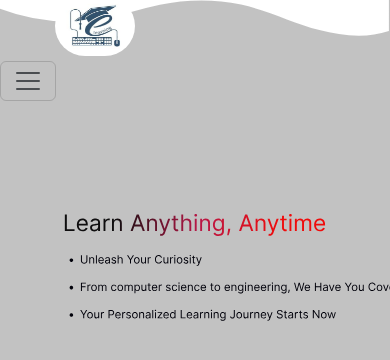
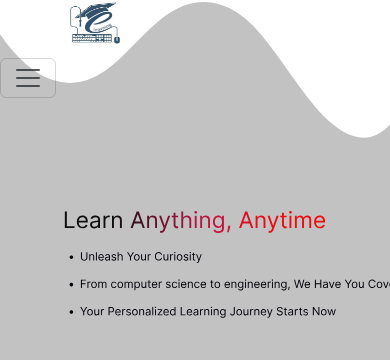
Before and after one commit to Red-stevo/E-LearningHub, a React (Vite) app in the folder student-learning-assistant/: page / in a window 390 px wide. Shown: the top 360 px of the page. Built offline with nearby package versions, Linux system fonts and the light colour scheme; a web font is replaced by a local one.

Commit message:
Commit message >>>>> working on the home page responsiveness <<<<<

```diff
--- a/student-learning-assistant/src/AppPages/RoutedPages/IndexPage.jsx
+++ b/student-learning-assistant/src/AppPages/RoutedPages/IndexPage.jsx
@@ -49,6 +49,15 @@ export const IndexPage = () => {
                         className="shape-fill"></path>
                 </svg>
             </div>
+
+            <div className="custom-shape-divider-top-1718536910">
+                <svg data-name="Layer 1" xmlns="http://www.w3.org/2000/svg" viewBox="0 0 1200 120"
+                     preserveAspectRatio="none">
+                    <path
+                        d="M321.39,56.44c58-10.79,114.16-30.13,172-41.86,82.39-16.72,168.19-17.73,250.45-.39C823.78,31,906.67,72,985.66,92.83c70.05,18.48,146.53,26.09,214.34,3V0H0V27.35A600.21,600.21,0,0,0,321.39,56.44Z"
+                        className="shape-fill"></path>
+                </svg>
+            </div>
         </div>
     );
 }
--- a/student-learning-assistant/src/AppPages/Styles/HomePageStyles.css
+++ b/student-learning-assistant/src/AppPages/Styles/HomePageStyles.css
@@ -104,9 +104,39 @@
     .main-text {
         margin-left: 50px;
         width: 52%;
+    }
 
+    #logo{
+        margin-top: -20px;
     }
+
+    #nav-image {
+        border-radius: 70px;
+    }
+
+    .home-nav{
+        gap: 60%;
+    }
+
+    .custom-shape-divider-top svg {
+        position: relative;
+        display: block;
+        width: calc(97% + 30px);
+        height: 100%;
+    }
+
 }
+
+@media only screen and (min-width: 931px) {
+     .custom-shape-divider-top-1718536910 {
+        display: none;
+     }
+
+     .custom-shape-divider-top-1718536910 svg {
+         display: none;
+     }
+}
+
 
 @media only screen and (max-width: 1000px) {
 
@@ -114,21 +144,6 @@
         margin-left: 20px;
         padding: 0;
         width: 60%;
-
-    }
-}
-
-@media only screen and (max-width: 1000px) {
-
-    .main-text {
-        margin-left:0;
-        padding: 0;
-        width: 50%;
-
-    }
-
-    .home-design {
-        width: 50%;
     }
 }
 
@@ -147,7 +162,46 @@
     .home-design {
         width: 45%;
         margin-left: 5%;
+        margin-top: 70px;
     }
+
+    #nav-image {
+        border-radius: 60px;
+    }
+
+    .home-nav{
+        gap: 56%;
+    }
+
+    .custom-shape-divider-top {
+        display: none;
+    }
+
+    .custom-shape-divider-top svg {
+        display: none;
+    }
+
+    .custom-shape-divider-top-1718536910 {
+        position: absolute;
+        top: 0;
+        left: 0;
+        width: 100%;
+        overflow: hidden;
+        line-height: 0;
+    }
+
+    .custom-shape-divider-top-1718536910 svg {
+        position: relative;
+        display: block;
+        width: calc(100% + 4px);
+        height: 150px;
+    }
+
+    .custom-shape-divider-top-1718536910 .shape-fill {
+        fill: #FFFFFF;
+    }
+
+
 }
 
 
@@ -161,4 +215,13 @@
     .home-design {
         display: none;
     }
+
+    .home-nav{
+        gap: 54%;
+    }
+
+    .me-auto{
+        gap: 30px;
+    }
+
 }
```
